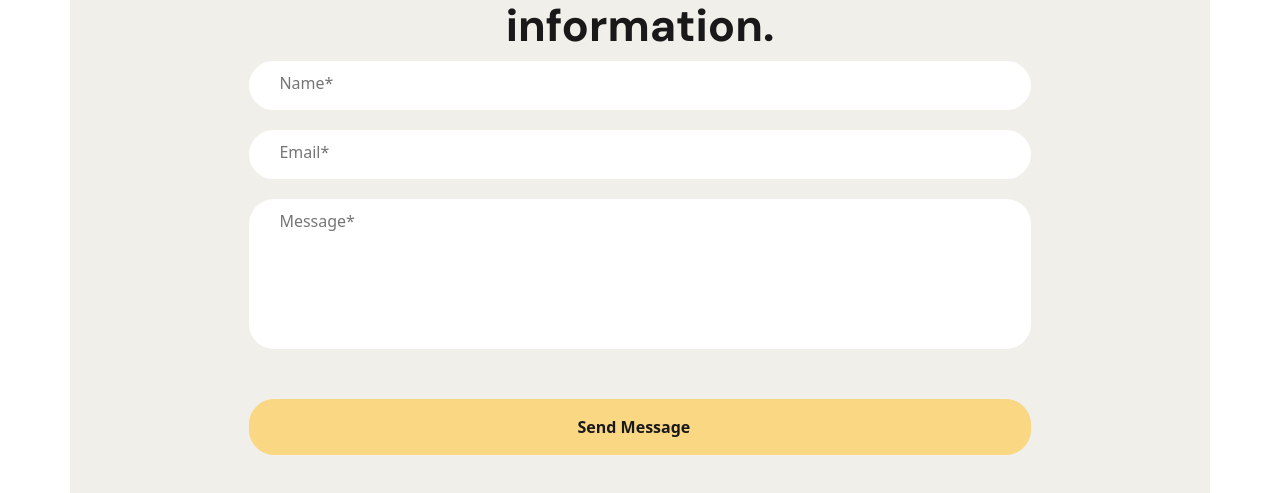
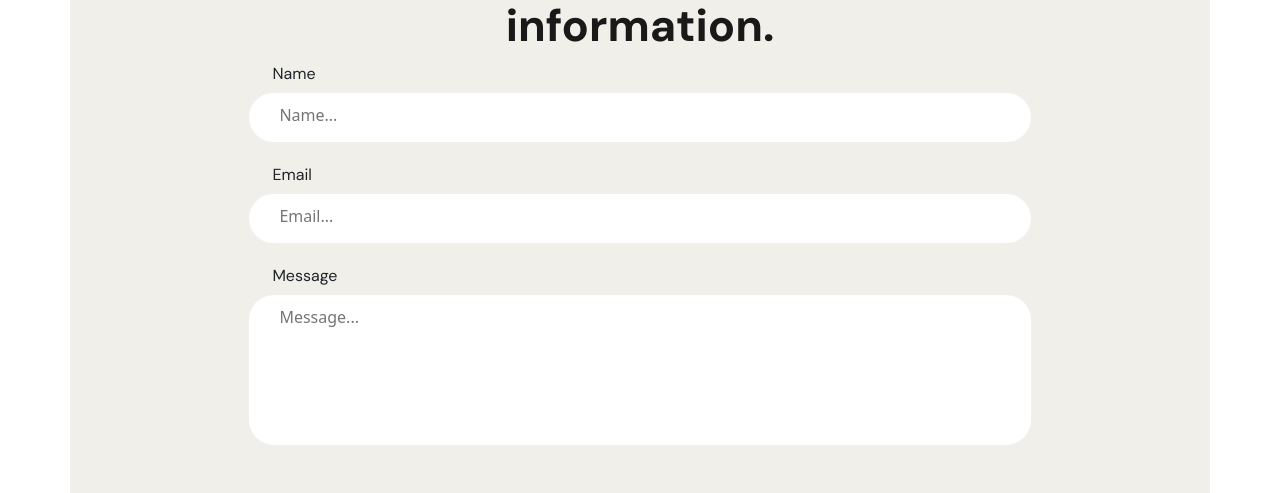
Before and after one commit to timmar92/ReactCrito, a React (Vite) app: page /contact in a window 1280 px wide. Shown: the part 910-1403 px from the top of the page. Built offline with nearby package versions, Linux system fonts and the light colour scheme; no server answers; some icons are missing.

Commit message:
klar med alla funktioner

```diff
--- a/package.json
+++ b/package.json
@@ -11,10 +11,12 @@
   },
   "dependencies": {
     "bootstrap": "^5.3.2",
+    "formik": "^2.4.5",
     "react": "^18.2.0",
     "react-dom": "^18.2.0",
     "react-router-dom": "^6.17.0",
-    "react-scroll": "^1.9.0"
+    "react-scroll": "^1.9.0",
+    "yup": "^1.3.2"
   },
   "devDependencies": {
     "@types/react": "^18.2.15",
--- a/src/App.jsx
+++ b/src/App.jsx
@@ -7,19 +7,24 @@ import Contact from './views/Contact';
 import News from './views/News';
 import NotFound from './views/NotFound';
 import NewsDetails from './views/NewsDetails';
+import ScrollToTopButton from './components/generics/ScrollToTopButton';
+import { ArticleProvider } from './contexts/ArticleContext';
 
 function App() {
   return (
     <>
       <div className='wrapper'>
         <BrowserRouter>
-          <Routes>
+        <ScrollToTopButton />
+        <ArticleProvider>
+        <Routes>
             <Route path='/' element={<Home />} />
             <Route path='/contact' element={<Contact />} />
             <Route path='/news' element={<News />} />
             <Route path='/newsdetails/:id' element={<NewsDetails />} />
             <Route path='*' element={<NotFound />} />
           </Routes>
+        </ArticleProvider>
         </BrowserRouter>
       </div>
     </>
--- a/src/assets/scss/App.css
+++ b/src/assets/scss/App.css
@@ -1612,6 +1612,14 @@ header .container .menu .btn-login {
   display: flex;
 }
 
+.error {
+  font-family: "DM Sans", sans-serif;
+  margin-left: 23px;
+  margin-bottom: 7px;
+  color: rgb(213, 23, 23);
+  font-weight: 700;
+}
+
 .message-section .container {
   background-color: #F0EFE9;
   display: flex;
@@ -1645,6 +1653,11 @@ header .container .menu .btn-login {
   flex-direction: column;
   gap: 20px;
 }
+.message-section .container .form label {
+  font-family: "DM Sans", sans-serif;
+  margin-left: 23px;
+  margin-bottom: 7px;
+}
 .message-section .container .form .name {
   margin-left: 15%;
   margin-right: 15%;
@@ -1693,6 +1706,13 @@ header .container .menu .btn-login {
 .message-section .container .form .btn-yellow {
   margin-left: 15%;
   margin-right: 15%;
+}
+.message-section .container .form .error-message {
+  text-align: center;
+  color: rgb(213, 23, 23);
+  font-size: 20px;
+  font-family: "DM Sans", sans-serif;
+  font-weight: 700;
 }
 
 .map-section iframe {
--- a/src/assets/scss/components/_ContactForm.scss
+++ b/src/assets/scss/components/_ContactForm.scss
@@ -1,3 +1,11 @@
+.error {
+    font-family: 'DM Sans', sans-serif;
+    margin-left: 23px;
+    margin-bottom: 7px;
+    color: rgb(213, 23, 23);
+    font-weight: 700;
+}
+
 .message-section {
 
     .container {
@@ -36,6 +44,13 @@
             display: flex;
             flex-direction: column;
             gap: 20px;
+
+            label {
+                font-family: 'DM Sans', sans-serif;
+                margin-left: 23px;
+                margin-bottom: 7px;
+
+            }
 
 
             .name {
@@ -97,6 +112,14 @@
                 margin-left: 15%;
                 margin-right: 15%;
             }
+
+            .error-message {
+                text-align: center;
+                color: rgb(213, 23, 23);
+                font-size: 20px;
+                font-family: 'DM Sans', sans-serif;
+                font-weight: 700;
+            }
         }
     }
 }
--- a/src/components/AllArticlesSection.jsx
+++ b/src/components/AllArticlesSection.jsx
@@ -1,8 +1,11 @@
-import React from 'react'
+import React, { useContext } from 'react'
 import Article from './generics/Article';
 import SectionTitle from './generics/SectionTitle';
+import { ArticleContext } from '../contexts/ArticleContext';
 
 const AllArticlesSection = () => {
+
+
   return (
     <section className='all-articles-section'>
         <div className='container section-title'>
--- a/src/components/ContactForm.jsx
+++ b/src/components/ContactForm.jsx
@@ -1,21 +1,78 @@
 import React from 'react';
+import { useFormik } from 'formik';
+import * as Yup from 'yup';
+import { json } from 'react-router-dom';
+
+
 
 const ContactForm = () => {
+
+    const form = useFormik({
+        initialValues: {
+            name: '',
+            email: '',
+            message: ''
+        },
+        validationSchema: Yup.object({
+            name: Yup.string()
+                .required('Name is required')
+                .min(2, 'Name must be at least 3 characters'),
+            email: Yup.string()
+                .email('Email is invalid')
+                .required('Email is required')
+                .matches(
+                    /^[\w-]+(\.[\w-]+)*@([\w-]+\.)+[a-zA-Z]{2,7}$/,
+                    'Email is invalid'
+                ),
+            message: Yup.string()
+                .required('Message is required')
+                .test('wordCount', 'Message must be at least 5 words', (value) => {
+                    if (value) {
+                        let wordCount = value.split(' ').filter(word => word).length;
+                        return wordCount >= 5;
+                    }
+                    return false;
+                })
+        }),
+        onSubmit: async (values) => {
+            const response = await fetch('https://win23-assignment.azurewebsites.net/api/contactform', {
+                method: 'POST',
+                headers: {
+                    'Content-Type': 'application/json'
+                },
+                body: JSON.stringify(values)
+            });
+
+            if (response.status !== 200) {
+                alert(`Error: ${response.status}`);
+                return;
+            }
+
+            alert('Message sent!');
+            form.resetForm();
+        }
+    });
+
+
+
     return (
         <section className="message-section">
             <div className="container">
                 <div className="info">
                     <h2>Leave us a message for any information.</h2>
                 </div>
-                <form className="form" method="post">
+                <form onSubmit={form.handleSubmit} className="form" noValidate>
                     <div className="name">
-                        <input className="form-input" type="text" id="name" name="name" title="name" placeholder="Name*" tabIndex="1" />
+                        <label className={form.errors.name && form.touched.name ? 'error' : ''}>{form.errors.name && form.touched.name ? form.errors.name : 'Name'}</label>
+                        <input className="form-input" type="text" name="name" placeholder="Name..." value={form.values.name} onBlur={form.handleBlur} onChange={form.handleChange} />
                     </div>
                     <div className="email">
-                        <input className="form-input" type="email" id="email" name="email" title="email" placeholder="Email*" tabIndex="1" />
+                        <label className={form.errors.email && form.touched.email ? 'error' : ''}>{form.errors.email && form.touched.email ? form.errors.email : 'Email'}</label>
+                        <input className="form-input" type="email" name="email" placeholder="Email..." value={form.values.email} onBlur={form.handleBlur} onChange={form.handleChange} />
                     </div>
                     <div className="message">
-                        <textarea className="form-input" id="message" name="message" placeholder="Message*"></textarea>
+                        <label className={form.errors.message && form.touched.message ? 'error' : ''}>{form.errors.message && form.touched.message ? form.errors.message : 'Message'}</label>
+                        <textarea className="form-input" name="message" placeholder="Message..." value={form.values.message} onBlur={form.handleBlur} onChange={form.handleChange} />
                     </div>
                     <button className="btn-yellow" type="submit">Send Message <i className="fa-regular fa-arrow-up-right"></i></button>
                 </form>
--- /dev/null
+++ b/src/contexts/ArticleContext.jsx
@@ -0,0 +1,29 @@
+import { createContext, useEffect, useState } from "react";
+
+export const ArticleContext = createContext();
+
+export const ArticleProvider = ({ children }) => {
+    const [articles, setArticles] = useState([]);
+
+    useEffect(() => {
+        const fetchArticles = async () => {
+            const response = await fetch('https://win23-assignment.azurewebsites.net/api/articles');
+
+            if (response.status !== 200) {
+                setError(`Error: ${response.status}`);
+                return;
+            }
+
+            const data = await response.json();
+            setArticles(data);
+        };
+
+        fetchArticles();
+    }, []);
+
+    return (
+        <ArticleContext.Provider value={articles}>
+            {children}
+        </ArticleContext.Provider>
+    );
+};
--- a/src/views/Contact.jsx
+++ b/src/views/Contact.jsx
@@ -3,7 +3,6 @@ import Header from '../components/Header';
 import Footer from '../components/Footer';
 import PageTitle from '../components/PageTitle';
 import InfoCardSection from '../components/InfoCardSection';
-import ScrollToTopButton from '../components/generics/ScrollToTopButton';
 import ContactForm from '../components/ContactForm';
 import Map from '../components/generics/Map';
 
@@ -13,7 +12,6 @@ const Contact = () => {
     <>
       <Header />
         <main>
-          <ScrollToTopButton />
           <PageTitle place='Home' strong='Contact' title='Let’s Connect' />
           <InfoCardSection />
           <ContactForm />
--- a/src/views/Home.jsx
+++ b/src/views/Home.jsx
@@ -12,14 +12,13 @@ import MeetOurTeamSection from '../components/MeetOurTeamSection';
 import ReviewSection from '../components/ReviewSection';
 import ArticlesSection from '../components/ArticlesSection';
 import NewsLetterSection from '../components/NewsLetterSection';
-import ScrollToTopButton from '../components/generics/ScrollToTopButton';
+
 
 const Home = () => {
   return (
     <>
       <Header />
         <main>
-          <ScrollToTopButton />
           <ShowcaseSection />
           <CompanyAdsSection />
           <FeaturesSection />
--- a/src/views/News.jsx
+++ b/src/views/News.jsx
@@ -4,7 +4,7 @@ import Footer from '../components/Footer';
 import AllArticlesSection from '../components/AllArticlesSection';
 import PageTitle from '../components/PageTitle';
 import NewsLetterSection from '../components/NewsLetterSection';
-import ScrollToTopButton from '../components/generics/ScrollToTopButton';
+
 
 
 const News = () => {
@@ -12,7 +12,6 @@ const News = () => {
     <>
       <Header />
         <main>
-          <ScrollToTopButton />
           <PageTitle place='Home' strong='News' title='Articles & News' />
           <AllArticlesSection />
           <NewsLetterSection />
```
Also changed, not shown: src/components/generics/Article.jsx (+4 -24 lines), src/views/NewsDetails.jsx (+6 -17 lines), 1 other file (tests, documents, lock files or other folders).
